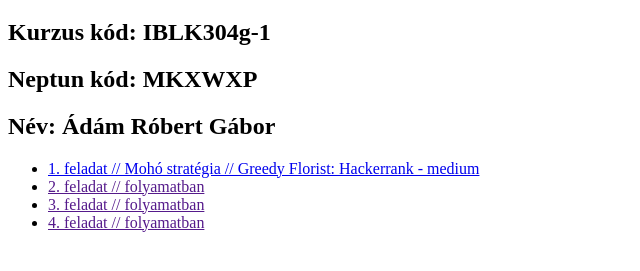
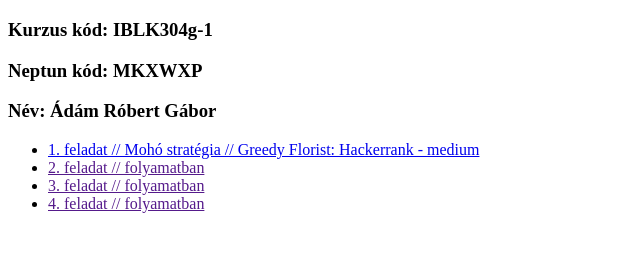
Before and after one commit to adamrobert77/L_Algoritmusok_es_adatszerkezetek_I, a plain HTML site: page index.html in a window 1280 px wide. Shown: the part 61-332 px from the top of the page, without its empty margins (0-640 px from the left). Drawn offline with Linux system fonts and the light colour scheme.

Commit message:
Update index.html

```diff
--- a/index.html
+++ b/index.html
@@ -6,9 +6,9 @@
 </head>
 <body>
     <h1>Algoritmusok és adatszerkezetek I.</h1>
-    <h2>Kurzus kód: IBLK304g-1</h2>
-    <h2>Neptun kód: MKXWXP</h2>
-    <h2>Név: Ádám Róbert Gábor</h2>
+    <h3><b>Kurzus kód:</b> IBLK304g-1</h3>
+    <h3><b>Neptun kód:</b> MKXWXP</h3>
+    <h3><b>Név:</b> Ádám Róbert Gábor</h3>
 
 <ul>
     <li><a href="https://github.com/adamrobert77/L_Algoritmusok_es_adatszerkezetek_I/tree/main/01_Moho_strategia"> 1. feladat // Mohó stratégia // Greedy Florist: Hackerrank - medium</a></li>
```
